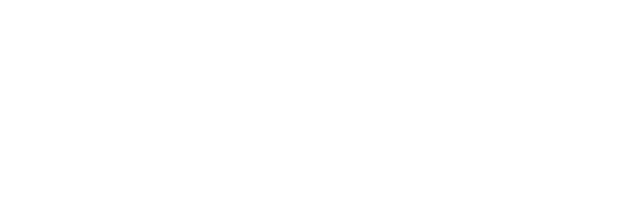
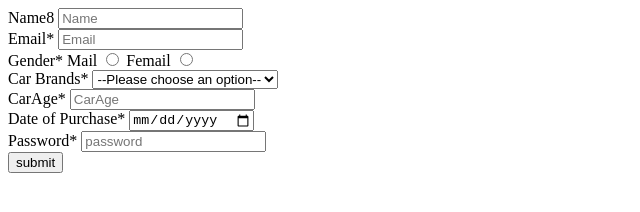
Before and after one commit to acciojob/car-insurance-form-Nrosy10, a website: page main.html in a window 1280 px wide. Shown: the whole page, without its empty margins (0-640 px from the left). Drawn offline with Linux system fonts and the light colour scheme.

Commit message:
created a submission

```diff
--- a/main.html
+++ b/main.html
@@ -7,6 +7,66 @@
 </head>
 
 <body>
+	 <form method="post">
+
+        <div>
+            <label for="name">Name8</label>
+            <input type="text" id="name" placeholder="Name" required>
+        </div>
+
+		 <div>
+            <label for="email">Email*</label>
+            <input type="email" name="email" id="email" placeholder="Email" required>
+        </div>
+
+		 <div>
+
+            <label for="Gender">Gender*</label>
+            <label for="gender_m">Mail</label>
+            <input type="radio" name="gender" id="gender_m" required>
+            <label for="gender_f">Femail</label>
+            <input type="radio" name="gender" id="gender_f" required>
+
+        </div>
+
+        <label for="cars">Car Brands*</label>
+        <select id="cars" name="cars">
+			<option value="" selected disabled>--Please choose an option--</option>
+			<option value="bmw">BMW</option>
+			<option value="audi">Audi</option>
+			<option value="mercedez">Mercedez</option>
+		</select>
+        <div>
+            <label for="cage">CarAge*</label>
+            <input type="number" name="number" id="cage" placeholder="CarAge" required>
+        </div>
+        <div>
+            <label for="dop">Date of Purchase*</label>
+            <input type="date" name="date" id="dop" required>
+        </div>
+
+<!--         <div>
+            <label for="tel">Phone Number</label>
+            <input type="tel" name="tel" id="tel" placeholder="xxx-xxx-xxx">
+        </div> -->
+        <div>
+            <label for="password">Password*</label>
+            <input type="password" name="password" id="password" placeholder="password" required>
+        </div>
+<!--         <div>
+
+            <label for="tos"> I agree to the TOS</label>
+            <input type="checkbox" name="checkbox" id="tos" required>
+        </div> -->
+
+        <div>
+            <!-- <input type="submit" value="submit"> -->
+            <button type="submit">submit</button>
+        </div>
+
+
+
+    </form>
 	<!-- the entire body must be written by student -->
     <script type="text/javascript" src="./script.js">
 </script>
```
